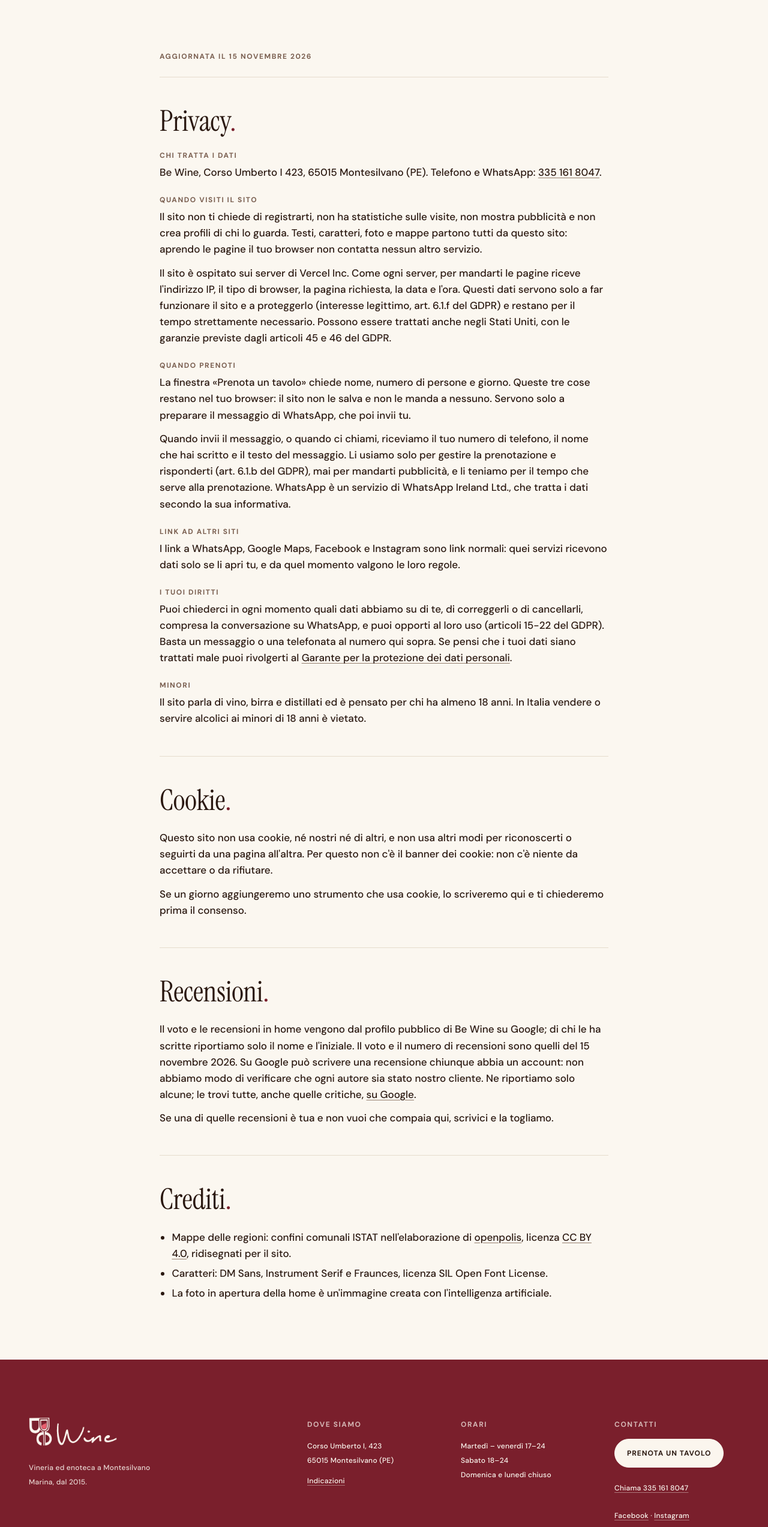
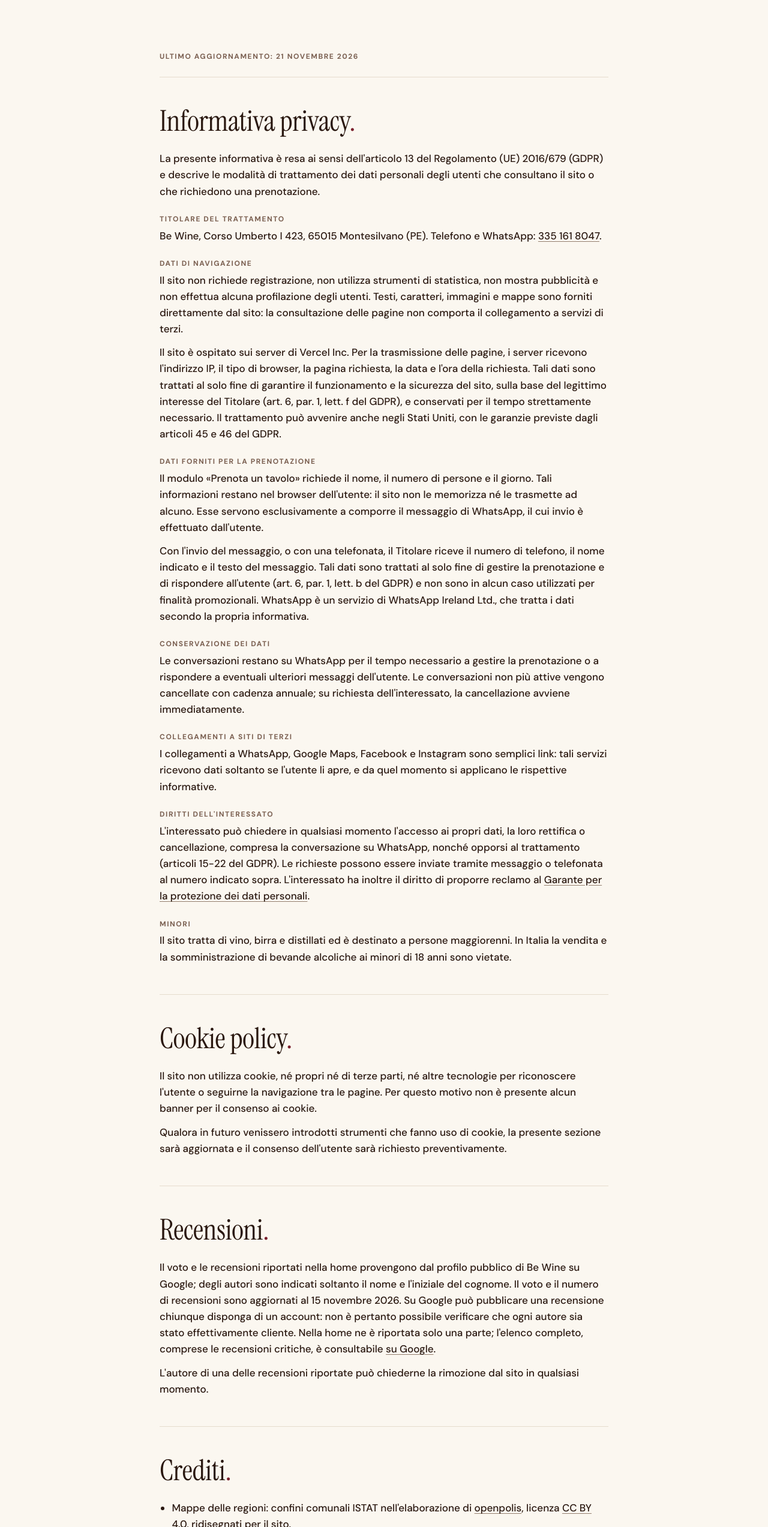
Before and after one commit to federicopulciniai08-sketch/BE-WINE-1.1, a plain HTML site: page hero-demo/privacy.html in a window 1280 px wide. Shown: the part 255-2800 px from the top of the page at 60% size. Drawn offline with Linux system fonts and the light colour scheme.

Commit message:
Testi formali, orari confermati, privacy in forma impersonale
- Orari confermati dal titolare: martedì-sabato 17-00:30 (piede, menu del telefono, finestra Prenota)
- Pagina Privacy e cookie riscritta in forma formale e impersonale, con la conservazione delle chat di WhatsApp
- Tutto il sito in registro formale: Chi siamo, recensioni, schede delle cantine, birre, messaggi di Prenota
- Crediti: foto di apertura ritoccata con l'IA, non generata
- DECISIONI.md: risposte del titolare, privacy separata dalla nuova sezione Sicurezza informatica

Co-Authored-By: Claude Opus 5.5 <noreply@anthropic.com>

```diff
--- a/hero-demo/js/prenota.js
+++ b/hero-demo/js/prenota.js
@@ -6,9 +6,9 @@
   if (!window.HTMLDialogElement) return;
 
   var NUMERO_WA = "393351618047";
-  // 0 = domenica … 6 = sabato. Orari da DECISIONI.md, da confermare col titolare.
-  var ORARI = { 2: [17, 24], 3: [17, 24], 4: [17, 24], 5: [17, 24], 6: [18, 24] };
-  var ULTIMO_ARRIVO = 22.5; // dopo le 22:30 "stasera" non si propone più
+  // 0 = domenica … 6 = sabato. Orari confermati dal titolare il 17 novembre 2026: martedì-sabato dalle 17, chiusura verso le 00:30.
+  var ORARI = { 2: [17, 24.5], 3: [17, 24.5], 4: [17, 24.5], 5: [17, 24.5], 6: [17, 24.5] };
+  var ULTIMO_ARRIVO = 22.5; // dopo le 22:30 "stasera" non si propone più (ultimo arrivo ancora da confermare col titolare)
   var GIORNI_MOSTRATI = 6;
   var MAX_PERSONE = 20;
 
@@ -49,7 +49,7 @@
       '<div class="prenota__campo">' +
         '<label class="prenota__label" for="prenota-nome">Nome</label>' +
         '<input class="prenota__input" id="prenota-nome" name="nome" type="text" autocomplete="given-name" autocapitalize="words" enterkeyhint="next" maxlength="60" aria-describedby="prenota-errore-nome" required>' +
-        '<p class="prenota__errore" id="prenota-errore-nome" hidden>Scrivi il tuo nome.</p>' +
+        '<p class="prenota__errore" id="prenota-errore-nome" hidden>Inserire il nome.</p>' +
       "</div>" +
       '<div class="prenota__campo">' +
         '<span class="prenota__label" id="prenota-persone-label">Persone</span>' +
@@ -62,12 +62,12 @@
       '<fieldset class="prenota__campo">' +
         '<legend class="prenota__label">Giorno</legend>' +
         '<div class="prenota__giorni" data-giorni></div>' +
-        '<input class="prenota__input prenota__altra" type="date" data-altra hidden aria-label="Scegli un altro giorno">' +
+        '<input class="prenota__input prenota__altra" type="date" data-altra hidden aria-label="Altra data">' +
         '<p class="prenota__errore" role="alert" data-errore-giorno hidden></p>' +
       "</fieldset>" +
       '<button class="btn btn--pieno prenota__invia" type="submit">Invia su WhatsApp</button>' +
-      // Riga sulla privacy (15 novembre 2026): nome, persone e giorno restano nel browser e finiscono solo nel messaggio
-      '<p class="prenota__nota">Il sito non salva i tuoi dati: il messaggio lo invii tu da WhatsApp. <a href="privacy.html">Privacy</a></p>' +
+      // Riga sulla privacy (15 novembre 2026, in forma impersonale dal 21 novembre): nome, persone e giorno restano nel browser e finiscono solo nel messaggio
+      '<p class="prenota__nota">I dati inseriti non vengono salvati dal sito: il messaggio è inviato dall\u2019utente tramite WhatsApp. <a href="privacy.html">Informativa privacy</a></p>' +
     "</form>";
   document.body.appendChild(box);
 
@@ -121,6 +121,9 @@
     return altra.value ? daIso(altra.value) : null;
   }
 
+  // registro formale e impersonale (21 novembre 2026), come il resto del sito
+  function chiusoIl(d) { return "Il locale è chiuso " + giorniLunghi.format(d) + ": selezionare un altro giorno."; }
+
   function segnalaGiorno(testo) {
     erroreGiorno.textContent = testo || "";
     erroreGiorno.hidden = !testo;
@@ -137,7 +140,7 @@
   });
   altra.addEventListener("change", function () {
     var d = giornoScelto();
-    segnalaGiorno(d && !ORARI[d.getDay()] ? "Il " + giorniLunghi.format(d) + " siamo chiusi: scegli un altro giorno." : "");
+    segnalaGiorno(d && !ORARI[d.getDay()] ? chiusoIl(d) : "");
   });
   campoNome.addEventListener("input", function () {
     if (campoNome.value.trim()) { erroreNome.hidden = true; campoNome.removeAttribute("aria-invalid"); }
@@ -150,8 +153,8 @@
     var chiuso = d && !ORARI[d.getDay()];
     erroreNome.hidden = !!nome;
     if (nome) campoNome.removeAttribute("aria-invalid"); else campoNome.setAttribute("aria-invalid", "true");
-    if (!d) segnalaGiorno("Scegli il giorno.");
-    else if (chiuso) segnalaGiorno("Il " + giorniLunghi.format(d) + " siamo chiusi: scegli un altro giorno.");
+    if (!d) segnalaGiorno("Selezionare il giorno.");
+    else if (chiuso) segnalaGiorno(chiusoIl(d));
     if (!nome) { campoNome.focus(); return; }
     if (!d || chiuso) { (altra.hidden ? boxGiorni.querySelector("input") : altra).focus(); return; }
 
--- a/hero-demo/js/sito.js
+++ b/hero-demo/js/sito.js
@@ -54,7 +54,7 @@ document.querySelectorAll(".nav__link").forEach(function (link) {
       '<li><a href="tel:+393351618047">Chiama 335 161 8047</a></li>' +
       '<li><a href="https://www.instagram.com/bewinemontesilvano/" target="_blank" rel="noopener">Instagram</a></li>' +
       '<li><a href="https://www.facebook.com/BeWinePescara/" target="_blank" rel="noopener">Facebook</a></li>' +
-      '<li class="menu__dove">Corso Umberto I, 423 · Montesilvano<br>Martedì – venerdì 17–24 · Sabato 18–24</li>' +
+      '<li class="menu__dove">Corso Umberto I, 423 · Montesilvano<br>Martedì – sabato 17–00:30</li>' +
     "</ul>";
   document.body.appendChild(menu);
   // le voci entrano una dopo l'altra: il ritardo si mette da qui e non con un attributo style nell'HTML,
--- a/hero-demo/privacy.html
+++ b/hero-demo/privacy.html
@@ -6,7 +6,7 @@
 <!-- Demo in attesa di conferma del titolare: fuori dai motori di ricerca -->
 <meta name="robots" content="noindex, nofollow">
 <title>Privacy e cookie · Be Wine, Montesilvano</title>
-<meta name="description" content="Come Be Wine tratta i dati di chi visita il sito e di chi prenota un tavolo. Il sito non usa cookie.">
+<meta name="description" content="Informativa sul trattamento dei dati personali degli utenti del sito di Be Wine e cookie policy. Il sito non utilizza cookie.">
 <!-- Caratteri dal sito (cartella font/), non da Google Fonts: nessun dato dei visitatori esce dal sito -->
 <link rel="preload" href="font/dm-sans-latin.woff2" as="font" type="font/woff2" crossorigin>
 <link rel="preload" href="font/instrument-serif-latin.woff2" as="font" type="font/woff2" crossorigin>
@@ -32,54 +32,60 @@
   </header>
 
   <!--
-    PRIMA DI PUBBLICARE (vedi DECISIONI.md, "Sicurezza e regole"):
+    PRIMA DI PUBBLICARE (vedi DECISIONI.md, "Privacy e regole"):
     1. Mancano i dati dell'attività, obbligatori: ragione sociale (o nome e cognome del titolare), partita IVA,
-       sede legale, un'email di contatto. Vanno scritti in "Chi tratta i dati" qui sotto e nel piede di tutte le pagine.
-    2. Il titolare deve confermare per quanto tempo tiene le chat di WhatsApp delle prenotazioni.
+       sede legale, un'email di contatto. Vanno scritti in "Titolare del trattamento" qui sotto e nel piede di tutte le pagine.
+    2. Conservazione delle chat di WhatsApp: pulizia una volta all'anno delle chat non più attive, cancellazione subito su richiesta
+       (deciso il 21 novembre 2026). Il titolare deve farlo davvero, altrimenti il testo non è vero.
     3. Il testo descrive il sito com'è oggi (nessun cookie, nessuna statistica, hosting su Vercel: progetto "bewine-anteprima", verificato il 15 novembre 2026).
        Quando cambiano il voto o il numero di recensioni in home, va aggiornata anche la data nella parte "Recensioni".
        Se si aggiunge uno strumento esterno (statistiche, mappe di Google, video, pixel) va aggiornato.
     4. È un testo scritto a partire da cosa fa davvero il sito: farlo leggere al commercialista o a un consulente prima di andare online.
+    5. Registro: tutti i testi di questa pagina sono in forma impersonale e formale (21 novembre 2026), a differenza del resto del sito.
   -->
   <main id="contenuto" tabindex="-1">
     <div class="section legale">
       <div class="legale__inner">
-        <p class="label">Aggiornata il 15 novembre 2026</p>
+        <p class="label">Ultimo aggiornamento: 21 novembre 2026</p>
 
         <section class="legale__part" id="privacy" aria-labelledby="t-privacy">
-          <h2 id="t-privacy">Privacy<span class="fact">.</span></h2>
+          <h2 id="t-privacy">Informativa privacy<span class="fact">.</span></h2>
+          <p>La presente informativa è resa ai sensi dell'articolo 13 del Regolamento (UE) 2016/679 (GDPR) e descrive le modalità di trattamento dei dati personali degli utenti che consultano il sito o che richiedono una prenotazione.</p>
 
-          <h3>Chi tratta i dati</h3>
+          <h3>Titolare del trattamento</h3>
           <p>Be Wine, Corso Umberto I 423, 65015 Montesilvano (PE). Telefono e WhatsApp: <a href="tel:+393351618047">335 161 8047</a>.</p>
 
-          <h3>Quando visiti il sito</h3>
-          <p>Il sito non ti chiede di registrarti, non ha statistiche sulle visite, non mostra pubblicità e non crea profili di chi lo guarda. Testi, caratteri, foto e mappe partono tutti da questo sito: aprendo le pagine il tuo browser non contatta nessun altro servizio.</p>
-          <p>Il sito è ospitato sui server di Vercel Inc. Come ogni server, per mandarti le pagine riceve l'indirizzo IP, il tipo di browser, la pagina richiesta, la data e l'ora. Questi dati servono solo a far funzionare il sito e a proteggerlo (interesse legittimo, art. 6.1.f del GDPR) e restano per il tempo strettamente necessario. Possono essere trattati anche negli Stati Uniti, con le garanzie previste dagli articoli 45 e 46 del GDPR.</p>
+          <h3>Dati di navigazione</h3>
+          <p>Il sito non richiede registrazione, non utilizza strumenti di statistica, non mostra pubblicità e non effettua alcuna profilazione degli utenti. Testi, caratteri, immagini e mappe sono forniti direttamente dal sito: la consultazione delle pagine non comporta il collegamento a servizi di terzi.</p>
+          <p>Il sito è ospitato sui server di Vercel Inc. Per la trasmissione delle pagine, i server ricevono l'indirizzo IP, il tipo di browser, la pagina richiesta, la data e l'ora della richiesta. Tali dati sono trattati al solo fine di garantire il funzionamento e la sicurezza del sito, sulla base del legittimo interesse del Titolare (art. 6, par. 1, lett. f del GDPR), e conservati per il tempo strettamente necessario. Il trattamento può avvenire anche negli Stati Uniti, con le garanzie previste dagli articoli 45 e 46 del GDPR.</p>
 
-          <h3>Quando prenoti</h3>
-          <p>La finestra «Prenota un tavolo» chiede nome, numero di persone e giorno. Queste tre cose restano nel tuo browser: il sito non le salva e non le manda a nessuno. Servono solo a preparare il messaggio di WhatsApp, che poi invii tu.</p>
-          <p>Quando invii il messaggio, o quando ci chiami, riceviamo il tuo numero di telefono, il nome che hai scritto e il testo del messaggio. Li usiamo solo per gestire la prenotazione e risponderti (art. 6.1.b del GDPR), mai per mandarti pubblicità, e li teniamo per il tempo che serve alla prenotazione. WhatsApp è un servizio di WhatsApp Ireland Ltd., che tratta i dati secondo la sua informativa.</p>
+          <h3>Dati forniti per la prenotazione</h3>
+          <p>Il modulo «Prenota un tavolo» richiede il nome, il numero di persone e il giorno. Tali informazioni restano nel browser dell'utente: il sito non le memorizza né le trasmette ad alcuno. Esse servono esclusivamente a comporre il messaggio di WhatsApp, il cui invio è effettuato dall'utente.</p>
+          <p>Con l'invio del messaggio, o con una telefonata, il Titolare riceve il numero di telefono, il nome indicato e il testo del messaggio. Tali dati sono trattati al solo fine di gestire la prenotazione e di rispondere all'utente (art. 6, par. 1, lett. b del GDPR) e non sono in alcun caso utilizzati per finalità promozionali. WhatsApp è un servizio di WhatsApp Ireland Ltd., che tratta i dati secondo la propria informativa.</p>
 
-          <h3>Link ad altri siti</h3>
-          <p>I link a WhatsApp, Google Maps, Facebook e Instagram sono link normali: quei servizi ricevono dati solo se li apri tu, e da quel momento valgono le loro regole.</p>
+          <h3>Conservazione dei dati</h3>
+          <p>Le conversazioni restano su WhatsApp per il tempo necessario a gestire la prenotazione o a rispondere a eventuali ulteriori messaggi dell'utente. Le conversazioni non più attive vengono cancellate con cadenza annuale; su richiesta dell'interessato, la cancellazione avviene immediatamente.</p>
 
-          <h3>I tuoi diritti</h3>
-          <p>Puoi chiederci in ogni momento quali dati abbiamo su di te, di correggerli o di cancellarli, compresa la conversazione su WhatsApp, e puoi opporti al loro uso (articoli 15-22 del GDPR). Basta un messaggio o una telefonata al numero qui sopra. Se pensi che i tuoi dati siano trattati male puoi rivolgerti al <a href="https://www.garanteprivacy.it" target="_blank" rel="noopener">Garante per la protezione dei dati personali</a>.</p>
+          <h3>Collegamenti a siti di terzi</h3>
+          <p>I collegamenti a WhatsApp, Google Maps, Facebook e Instagram sono semplici link: tali servizi ricevono dati soltanto se l'utente li apre, e da quel momento si applicano le rispettive informative.</p>
+
+          <h3>Diritti dell'interessato</h3>
+          <p>L'interessato può chiedere in qualsiasi momento l'accesso ai propri dati, la loro rettifica o cancellazione, compresa la conversazione su WhatsApp, nonché opporsi al trattamento (articoli 15-22 del GDPR). Le richieste possono essere inviate tramite messaggio o telefonata al numero indicato sopra. L'interessato ha inoltre il diritto di proporre reclamo al <a href="https://www.garanteprivacy.it" target="_blank" rel="noopener">Garante per la protezione dei dati personali</a>.</p>
 
           <h3>Minori</h3>
-          <p>Il sito parla di vino, birra e distillati ed è pensato per chi ha almeno 18 anni. In Italia vendere o servire alcolici ai minori di 18 anni è vietato.</p>
+          <p>Il sito tratta di vino, birra e distillati ed è destinato a persone maggiorenni. In Italia la vendita e la somministrazione di bevande alcoliche ai minori di 18 anni sono vietate.</p>
         </section>
 
         <section class="legale__part" id="cookie" aria-labelledby="t-cookie">
-          <h2 id="t-cookie">Cookie<span class="fact">.</span></h2>
-          <p>Questo sito non usa cookie, né nostri né di altri, e non usa altri modi per riconoscerti o seguirti da una pagina all'altra. Per questo non c'è il banner dei cookie: non c'è niente da accettare o da rifiutare.</p>
-          <p>Se un giorno aggiungeremo uno strumento che usa cookie, lo scriveremo qui e ti chiederemo prima il consenso.</p>
+          <h2 id="t-cookie">Cookie policy<span class="fact">.</span></h2>
+          <p>Il sito non utilizza cookie, né propri né di terze parti, né altre tecnologie per riconoscere l'utente o seguirne la navigazione tra le pagine. Per questo motivo non è presente alcun banner per il consenso ai cookie.</p>
+          <p>Qualora in futuro venissero introdotti strumenti che fanno uso di cookie, la presente sezione sarà aggiornata e il consenso dell'utente sarà richiesto preventivamente.</p>
         </section>
 
         <section class="legale__part" id="recensioni" aria-labelledby="t-recensioni">
           <h2 id="t-recensioni">Recensioni<span class="fact">.</span></h2>
-          <p>Il voto e le recensioni in home vengono dal profilo pubblico di Be Wine su Google; di chi le ha scritte riportiamo solo il nome e l'iniziale. Il voto e il numero di recensioni sono quelli del 15 novembre 2026. Su Google può scrivere una recensione chiunque abbia un account: non abbiamo modo di verificare che ogni autore sia stato nostro cliente. Ne riportiamo solo alcune; le trovi tutte, anche quelle critiche, <a href="https://www.google.com/maps/search/?api=1&amp;query=Be%20Wine%20Montesilvano" target="_blank" rel="noopener">su Google</a>.</p>
-          <p>Se una di quelle recensioni è tua e non vuoi che compaia qui, scrivici e la togliamo.</p>
+          <p>Il voto e le recensioni riportati nella home provengono dal profilo pubblico di Be Wine su Google; degli autori sono indicati soltanto il nome e l'iniziale del cognome. Il voto e il numero di recensioni sono aggiornati al 15 novembre 2026. Su Google può pubblicare una recensione chiunque disponga di un account: non è pertanto possibile verificare che ogni autore sia stato effettivamente cliente. Nella home ne è riportata solo una parte; l'elenco completo, comprese le recensioni critiche, è consultabile <a href="https://www.google.com/maps/search/?api=1&amp;query=Be%20Wine%20Montesilvano" target="_blank" rel="noopener">su Google</a>.</p>
+          <p>L'autore di una delle recensioni riportate può chiederne la rimozione dal sito in qualsiasi momento.</p>
         </section>
 
         <section class="legale__part" id="crediti" aria-labelledby="t-crediti">
@@ -87,7 +93,7 @@
           <ul>
             <li>Mappe delle regioni: confini comunali ISTAT nell'elaborazione di <a href="https://github.com/openpolis/geojson-italy" target="_blank" rel="noopener">openpolis</a>, licenza <a href="https://creativecommons.org/licenses/by/4.0/deed.it" target="_blank" rel="noopener">CC BY 4.0</a>, ridisegnati per il sito.</li>
             <li>Caratteri: DM Sans, Instrument Serif e Fraunces, licenza SIL Open Font License.</li>
-            <li>La foto in apertura della home è un'immagine creata con l'intelligenza artificiale.</li>
+            <li>La fotografia in apertura della home è una foto di Be Wine ritoccata con l'intelligenza artificiale.</li>
           </ul>
         </section>
       </div>
@@ -119,7 +125,7 @@
       </div>
       <div>
         <p class="footer__label">Orari</p>
-        <p>Martedì – venerdì 17–24<br>Sabato 18–24<br>Domenica e lunedì chiuso</p>
+        <p>Martedì – sabato 17–00:30<br>Domenica e lunedì chiuso</p>
       </div>
       <div>
         <p class="footer__label">Contatti</p>
@@ -139,7 +145,7 @@
     </div>
   </footer>
 
-<script src="js/sito.js?v=31"></script>
-<script src="js/prenota.js?v=4"></script>
+<script src="js/sito.js?v=32"></script>
+<script src="js/prenota.js?v=7"></script>
 </body>
 </html>
```
Also changed, not shown: hero-demo/birre-distillati.html (+4 -4 lines), hero-demo/enoteca.html (+7 -7 lines), hero-demo/index.html (+9 -9 lines), hero-demo/js/cantine.js (+6 -6 lines), hero-demo/js/prodotti.js (+8 -7 lines), 2 other files.
